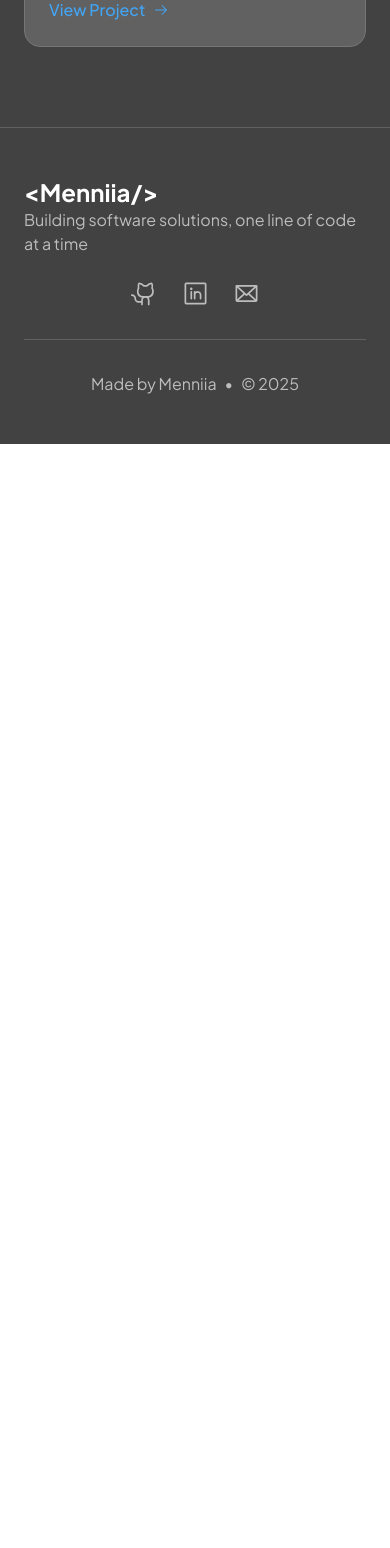
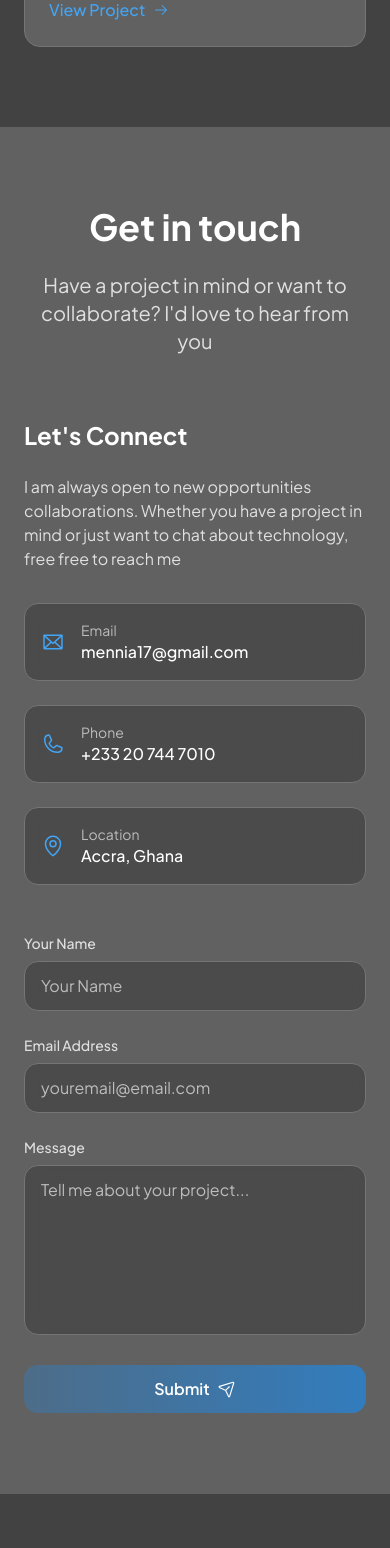
Before and after one commit to menniia/menniia, a React (Vite) app: page / in a window 390 px wide. Shown: the part 5680-7228 px from the top of the page. Before the commit the page ends 6124 px from the top, so only its background shows below. Built offline with nearby package versions, Linux system fonts and the light colour scheme.

Commit message:
added contact page

```diff
--- a/src/App.tsx
+++ b/src/App.tsx
@@ -7,6 +7,7 @@ import { ScrollProgress } from "./components/magicui/scroll-progress";
 import About from "./components/About";
 import Skills from "./components/Skills";
 import Projects from "./components/Projects";
+import Contact from "./components/Contact";
 
 function App() {
     useEffect(() => {
@@ -40,6 +41,7 @@ function App() {
                 <About />
                 <Skills />
                 <Projects />
+                <Contact />
             </main>
             <Footer />
         </motion.div>
--- /dev/null
+++ b/src/components/Contact.tsx
@@ -0,0 +1,203 @@
+import {
+    EnvelopeIcon,
+    MapPinIcon,
+    PaperPlaneTiltIcon,
+    PhoneIcon,
+} from "@phosphor-icons/react/dist/ssr";
+import { motion } from "framer-motion";
+import React, { useState } from "react";
+
+const Contact = () => {
+    const [formData, setFormData] = useState({
+        name: "",
+        email: "",
+        message: "",
+    });
+
+    const handleSubmit = (e: React.FormEvent) => {
+        e.preventDefault();
+
+        // handle form submission here
+        console.log("Submitting form", formData);
+    };
+
+    const handleChange = (
+        e: React.ChangeEvent<HTMLInputElement | HTMLTextAreaElement>
+    ) => {
+        setFormData({
+            ...formData,
+            [e.target.name]: e.target.value,
+        });
+    };
+
+    const contactInfo = [
+        {
+            icon: EnvelopeIcon,
+            title: "Email",
+            value: "mennia17@gmail.com",
+            href: "mailto:mennia17@gmail.com",
+        },
+        {
+            icon: PhoneIcon,
+            title: "Phone",
+            value: "+233 20 744 7010",
+            href: "tel:+233207447010",
+        },
+        {
+            icon: MapPinIcon,
+            title: "Location",
+            value: "Accra, Ghana",
+            href: "#",
+        },
+    ];
+    return (
+        <section id="contact" className="py-20 bg-[#616161]">
+            <div className="container mx-auto px-6">
+                <motion.div
+                    initial={{ opacity: 0, y: 50 }}
+                    whileInView={{ opacity: 1, y: 0 }}
+                    transition={{ duration: 0.6 }}
+                    viewport={{ once: true }}
+                    className="text-center mb-16"
+                >
+                    <h2 className="text-4xl md:text-5xl font-bold text-[#FFFFFF] mb-6">
+                        Get in touch
+                    </h2>
+                    <p className="text-xl text-[#E0E0E0] max-w-2xl mx-auto">
+                        Have a project in mind or want to collaborate? I'd love
+                        to hear from you
+                    </p>
+                </motion.div>
+
+                <div className="grid lg:grid-cols-2 gap-12">
+                    <motion.div
+                        initial={{ opacity: 0, x: -50 }}
+                        whileInView={{ opacity: 1, x: 0 }}
+                        transition={{ duration: 0.6 }}
+                        viewport={{ once: true }}
+                        className="space-y-8"
+                    >
+                        <div>
+                            <h3 className="text-2xl font-bold text-[#FFFFFF] mb-6">
+                                Let's Connect
+                            </h3>
+                            <p className="text-[#E0E0E0] mb-8">
+                                I am always open to new opportunities
+                                collaborations. Whether you have a project in
+                                mind or just want to chat about technology, free
+                                free to reach me
+                            </p>
+                        </div>
+
+                        <div className="space-y-6">
+                            {contactInfo.map((info, index) => (
+                                <motion.a
+                                    key={index}
+                                    href={info.href}
+                                    whileHover={{ x: 7, scale: 1.01 }}
+                                    className="flex items-center space-x-4 p-4 bg-[#424242]/70 backdrop-blur-sm rounded-xl border border-[#757575] hover:border-[#42A5F5] transition-all duration-200 group"
+                                >
+                                    <div className="text-[#42A5F5] group-hover:text-[#64B5F6] transition-colors">
+                                        <info.icon size={24} />
+                                    </div>
+                                    <div>
+                                        <p className="text-[#BDBDBD] text-sm">
+                                            {info.title}
+                                        </p>
+                                        <p className="text-[#FFFFFF] font-medium">
+                                            {info.value}
+                                        </p>
+                                    </div>
+                                </motion.a>
+                            ))}
+                        </div>
+                    </motion.div>
+
+                    <motion.div
+                        initial={{ opacity: 0, x: 50 }}
+                        whileInView={{ opacity: 1, x: 0 }}
+                        transition={{ duration: 0.6, delay: 0.2 }}
+                        viewport={{ once: true }}
+                    >
+                        <form onSubmit={handleSubmit} className="space-y-6">
+                            {/* name */}
+                            <div>
+                                <label
+                                    htmlFor="name"
+                                    className="block text-[#E0E0E0] text-sm font-medium mb-2"
+                                >
+                                    Your Name
+                                </label>
+                                <motion.input
+                                    whileFocus={{ scale: 1.01 }}
+                                    type="text"
+                                    id="name"
+                                    name="name"
+                                    value={formData.name}
+                                    onChange={handleChange}
+                                    required
+                                    className="w-full px-4 py-3 bg-[#424242]/70 backdrop-blur-sm rounded-xl border border-[#757575] text-[#FFFFFF] placeholder:text-[#BDBDBD]"
+                                    placeholder="Your Name"
+                                ></motion.input>
+                            </div>
+
+                            {/* email */}
+                            <div>
+                                <label
+                                    htmlFor="email"
+                                    className="block text-[#E0E0E0] text-sm font-medium mb-2"
+                                >
+                                    Email Address
+                                </label>
+                                <motion.input
+                                    whileFocus={{ scale: 1.01 }}
+                                    type="email"
+                                    id="email"
+                                    name="email"
+                                    value={formData.email}
+                                    onChange={handleChange}
+                                    required
+                                    className="w-full px-4 py-3 bg-[#424242]/70 backdrop-blur-sm rounded-xl border border-[#757575] text-[#FFFFFF] placeholder:text-[#BDBDBD]"
+                                    placeholder="youremail@email.com"
+                                ></motion.input>
+                            </div>
+
+                            {/* message */}
+                            <div>
+                                <label
+                                    htmlFor="message"
+                                    className="block text-[#E0E0E0] text-sm font-medium mb-2"
+                                >
+                                    Message
+                                </label>
+                                <motion.textarea
+                                    whileFocus={{ scale: 1.01 }}
+                                    id="message"
+                                    name="message"
+                                    value={formData.message}
+                                    onChange={handleChange}
+                                    required
+                                    rows={6}
+                                    className="w-full px-4 py-3 bg-[#424242]/70 backdrop-blur-sm rounded-xl border border-[#757575] text-[#FFFFFF] placeholder:text-[#BDBDBD] resize-none"
+                                    placeholder="Tell me about your project..."
+                                ></motion.textarea>
+                            </div>
+
+                            <motion.button
+                                whileHover={{ scale: 1.02 }}
+                                whileTap={{ scale: 0.95 }}
+                                type="submit"
+                                className="w-full bg-gradient-to-r from-[#1E88E5]/30 via-[#1E88E5]/50 to-[#1E88E5]/70 hover:from-[#1E88E5]/50 hover:via-[#1E88E5]/70 hover:to-[#1E88E5]/90 text-[#FFFFFF] font-semibold py-3 px-6 rounded-xl transition-all duration-200 flex items-center justify-center space-x-2 cursor-pointer"
+                            >
+                                <span>Submit</span>
+                                <PaperPlaneTiltIcon size={18} />
+                            </motion.button>
+                        </form>
+                    </motion.div>
+                </div>
+            </div>
+        </section>
+    );
+};
+
+export default Contact;
--- a/src/components/Projects.tsx
+++ b/src/components/Projects.tsx
@@ -23,7 +23,7 @@ const Projects = () => {
             image: "images/leaveImage.webp",
             technologies: ["React", "Javascript", "Tailwind CSS"],
             gitHub: "https://github.com/menniia/employee-management-system",
-            live: "",
+            live: "https://orbithr.netlify.app/",
         },
         {
             title: "New Aggregator API",
```
